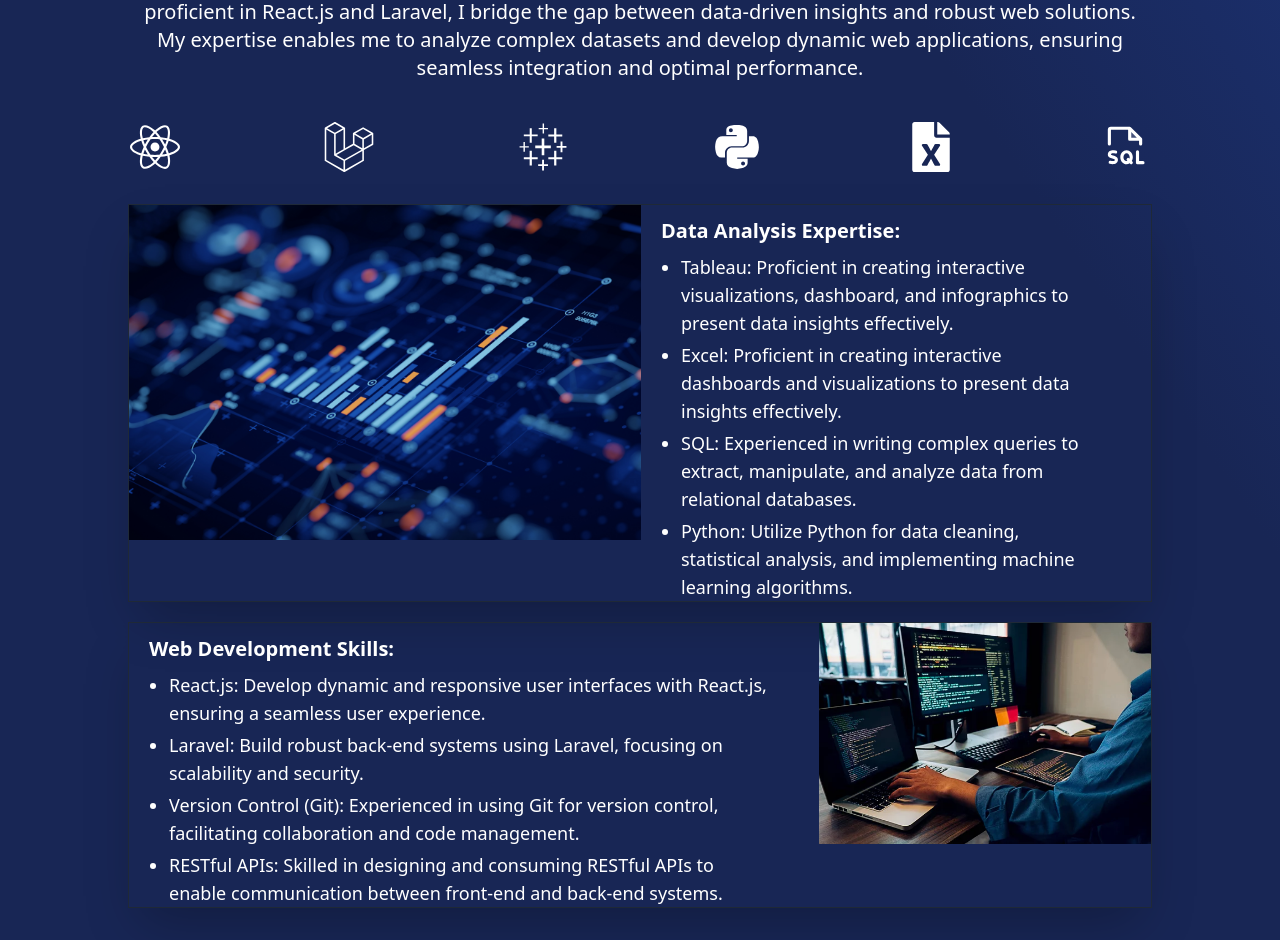
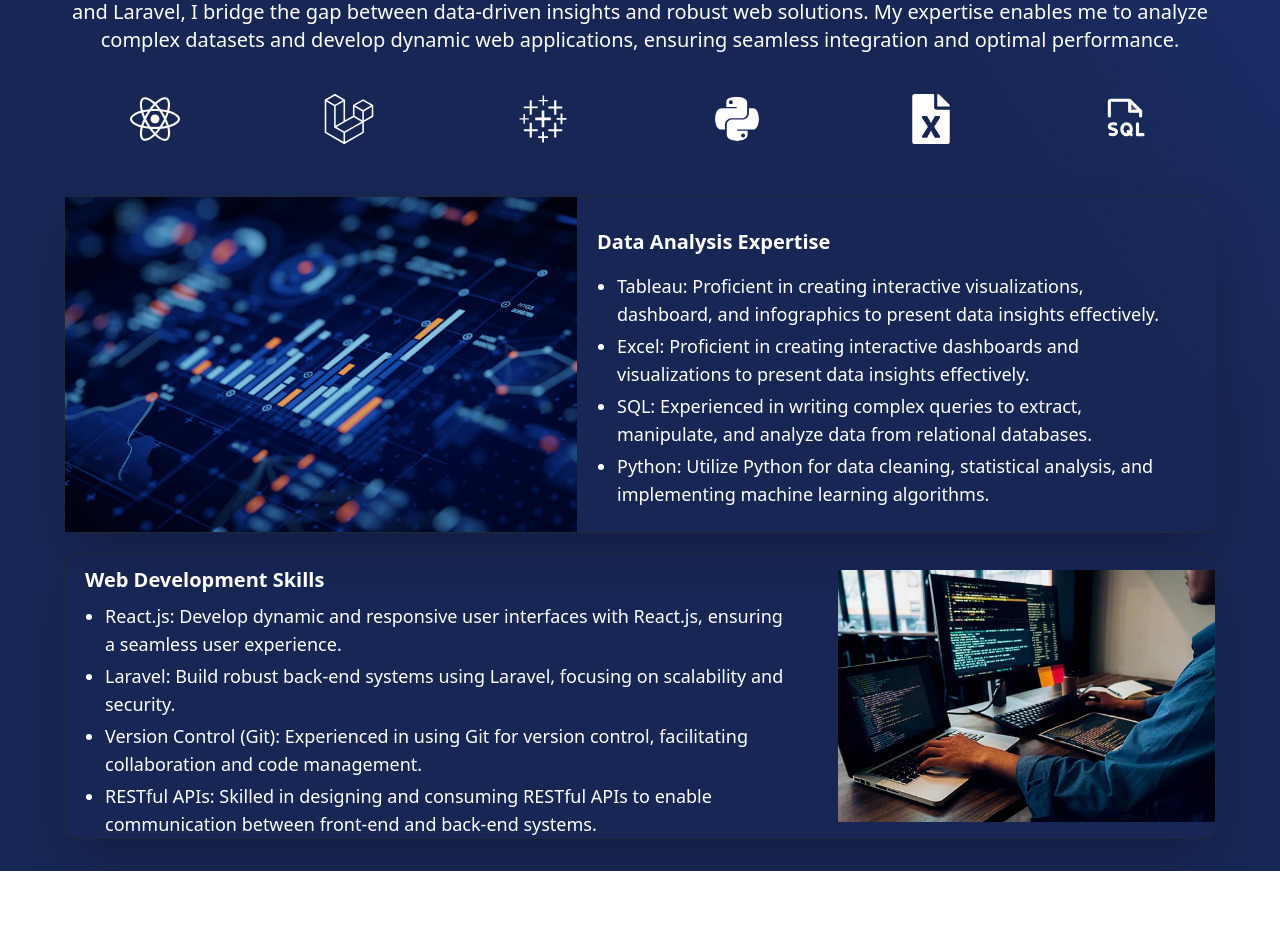
Before and after one commit to athallahdx/portofolio_web, a React (Vite) app: page / in a window 1280 px wide. Shown: the part 960-1900 px from the top of the page. After the commit the page ends 1831 px from the top, so only its background shows below. Built offline with nearby package versions, Linux system fonts and the light colour scheme.

Commit message:
About Me Responsive Update

```diff
--- a/src/components/AboutMe.jsx
+++ b/src/components/AboutMe.jsx
@@ -1,44 +1,51 @@
 import dev1 from "../assets/dev1.jpg";
 import data1 from "../assets/data1.png";
-import { FaReact, FaLaravel, FaPython, FaFileExcel } from 'react-icons/fa';
 import { motion } from 'framer-motion';
-import { IoLogoTableau } from 'react-icons/io5';
-import { PiFileSqlDuotone } from 'react-icons/pi';
 import { useEffect, useState } from "react";
+import TechStackLogos from "./TechStackLogos";
 
   const AboutMe = () => {
     const [isDataAnalystVisible, setIsDataAnalystVisible] = useState(false);
     const [isWebDevVisible, setIsWebDevVisible] = useState(false);
-
+    const [isMobile, setIsMobile] = useState(window.innerWidth < 768); // Initial state
 
     useEffect(() => {
+        const handleResize = () => {
+            setIsMobile(window.innerWidth < 768);
+        };
+
         const handleScroll = () => {
-            const dataAnalystElement = document.getElementById('slide-right');
-            const webDevElement = document.getElementById('slide-left');
+            if (isMobile) return; // Disable effect on mobile
+
+            const dataAnalystElement = document.getElementById("slide-right");
+            const webDevElement = document.getElementById("slide-left");
 
             if (dataAnalystElement) {
                 const rect = dataAnalystElement.getBoundingClientRect();
-                const isVisible = rect.top <= window.innerHeight * 0.9 && rect.bottom >= 0;
-                setIsDataAnalystVisible(isVisible);
+                setIsDataAnalystVisible(rect.top <= window.innerHeight * 0.9 && rect.bottom >= 0);
             }
 
             if (webDevElement) {
                 const rect = webDevElement.getBoundingClientRect();
-                const isVisible = rect.top <= window.innerHeight * 0.9 && rect.bottom >= 0;
-                setIsWebDevVisible(isVisible);
+                setIsWebDevVisible(rect.top <= window.innerHeight * 0.9 && rect.bottom >= 0);
             }
         };
 
-        window.addEventListener('scroll', handleScroll);
-        handleScroll(); // Trigger once on mount
-        return () => window.removeEventListener('scroll', handleScroll);
-    }, []);
+        window.addEventListener("resize", handleResize);
+        if (!isMobile) window.addEventListener("scroll", handleScroll);
+
+        if (!isMobile) handleScroll();
+
+        return () => {
+            window.removeEventListener("resize", handleResize);
+            window.removeEventListener("scroll", handleScroll);
+        };
+    }, [isMobile]);
 
     return (
         <>
-            <div className="About-Me w-screen mt-12 shadow-lg pb-8">
-                <div className="text-left justify-items-center text-white">
-                    <div className="flex flex-col lg:max-w-[80vw]">
+            <div className="About-Me lg:max-w-screen mt-6 lg:mt-12 shadow-lg pb-8">
+                <div className="flex text-left flex-col justify-center text-white items-center lg:max-w-[100vw]">
 
                     <motion.div
                         initial={{ opacity: 0, y: 50 }}
@@ -47,72 +54,31 @@ const AboutMe = () => {
                         className="aboutme place-items-center pb-5"
                     >
                         <div className="border-container text-center border-b-2">
-                                <p className="text-6xl font-bold pb-1"><span>About</span> <span className="text-amber-500">Me</span></p>
+                            <p className="text-3xl lg:text-6xl font-bold pb-1"><span>About</span> <span className="text-amber-500">Me</span></p>
                         </div>
-                            <p className="text-xl 2xl:text-2xl  text-center mt-4">
+                        <p className="max-w-[93vw] lg:text-xl 2xl:text-2xl  text-center mt-4">
                             As a Junior Data Analyst specializing in Tableau, Excel, SQL, and Python, and a Full-Stack Web Developer proficient in React.js and Laravel, I bridge the gap between data-driven insights and robust web solutions. My expertise enables me to analyze complex datasets and develop dynamic web applications, ensuring seamless integration and optimal performance.
                         </p>
                     </motion.div>
 
-                        <div className="logos flex space-x-36 mt-5 mb-8 justify-center">
-                            <motion.div
-                                initial={{ opacity: 0, y: 50 }}
-                                whileInView={{ opacity: 1, y: 0 }}
-                                transition={{ duration: 0.5 }}
-                            >
-                                <FaReact size={50} />
-                            </motion.div>
-                            <motion.div
-                                initial={{ opacity: 0, y: 50 }}
-                                whileInView={{ opacity: 1, y: 0 }}
-                                transition={{ duration: 0.5, delay: 0.1 }}
-                            >
-                                <FaLaravel size={50} />
-                            </motion.div>
-                            <motion.div
-                                initial={{ opacity: 0, y: 50 }}
-                                whileInView={{ opacity: 1, y: 0 }}
-                                transition={{ duration: 0.5, delay: 0.2 }}
-                            >
-                                <IoLogoTableau size={50} />
-                            </motion.div>
-                            <motion.div
-                                initial={{ opacity: 0, y: 50 }}
-                                whileInView={{ opacity: 1, y: 0 }}
-                                transition={{ duration: 0.5, delay: 0.3 }}
-                            >
-                                <FaPython size={50} />
-                            </motion.div>
-                            <motion.div
-                                initial={{ opacity: 0, y: 50 }}
-                                whileInView={{ opacity: 1, y: 0 }}
-                                transition={{ duration: 0.5, delay: 0.4 }}
-                            >
-                                <FaFileExcel size={50} />
-                            </motion.div>
-                            <motion.div
-                                initial={{ opacity: 0, y: 50 }}
-                                whileInView={{ opacity: 1, y: 0 }}
-                                transition={{ duration: 0.5, delay: 0.5 }}
-                            >
-                                <PiFileSqlDuotone size={50} />
-                            </motion.div>
+                    <div className="logos flex space-x-8 lg:space-x-36 mt-5 mb-8 justify-center">
+                        <TechStackLogos isMobile={isMobile}/>
                     </div>
-
 
                     {/* Data Analyst Section - Slide from Right */}
                     <div
                         id="slide-right"
-                            className={`dataanalyst flex justify-center shadow-2xl border border-gray-800 transition-transform duration-700 ease-out ${
-                                isDataAnalystVisible ? 'translate-x-0 opacity-100' : 'translate-x-[100vw] opacity-0'
+                        className={`dataanalystw-fit rounded-xl md:mt-5 flex flex-col items-center lg:flex-row h-auto justify-center shadow-2xl border border-gray-800 max-w-[90vw] transition-transform duration-700 ease-out ${
+                            isDataAnalystVisible ? 'lg:translate-x-0 lg:opacity-100' : 'lg:translate-x-[100vw] lg:opacity-0'
                         }`}
                     >
-                            <div className="picture1 max-w-lg">
-                                <img src={data1} alt="" />
+                        <div className="picture1 w-full lg:w-auto lg:max-w-lg">
+                            <img src={data1} className="h-[25vh] w-full rounded-t-xl lg:rounded-none lg:h-full lg:w-auto" alt="" />
                         </div>
-                            <div className="desc1 ms-5 pe-12">
-                                <p className="text-xl font-semibold mt-3 mb-2">Data Analysis Expertise:</p>
-                                <ul className="list-disc list-outside text-lg space-y-1 pl-5">
+                        <div className="desc1 ms-5 pb-5 md:pb-0 pe-4 lg:pe-12">
+                            <p className="text-lg md:text-xl py-2 text-center lg:text-left font-semibold lg:mb-2">Data Analysis Expertise</p>
+
+                            <ul className="list-disc list-outside text-base md:text-lg space-y-1 pl-5">
                                 <li> <span className="font-medium">Tableau: </span> Proficient in creating interactive visualizations, dashboard, and infographics to present data insights effectively.</li>
                                 <li> <span className="font-medium">Excel: </span> Proficient in creating interactive dashboards and visualizations to present data insights effectively.</li>
                                 <li> <span className="font-medium">SQL: </span> Experienced in writing complex queries to extract, manipulate, and analyze data from relational databases.</li>
@@ -124,22 +90,22 @@ const AboutMe = () => {
                     {/* Web Development Section - Slide from Left */}
                     <div
                         id="slide-left"
-                            className={`webdev mt-5 flex h-auto justify-center shadow-2xl border border-gray-800 transition-transform duration-700 ease-out ${
-                                isWebDevVisible ? 'translate-x-0 opacity-100' : '-translate-x-[100vw] opacity-0'
+                        className={`webdev w-fit rounded-xl mt-5 flex flex-col-reverse items-center lg:flex-row h-auto justify-center shadow-2xl border border-gray-800 max-w-[90vw] transition-transform duration-700 ease-out ${
+                            isWebDevVisible ? 'lg:translate-x-0 lg:opacity-100' : 'lg:-translate-x-[100vw] lg:opacity-0'
                         }`}
                     >
-                            <div className="desc1 ms-5 pe-12">
-                                <p className="text-xl font-semibold mt-3 mb-2">Web Development Skills:</p>
-                                <ul className="list-disc list-outside text-lg space-y-1 pl-5">
+                        <div className="desc1 ms-5 pb-5 md:pb-0 pe-4 lg:pe-12">
+                            <p className="text-lg md:text-xl text-center lg:text-left font-semibold mt-3 mb-2">Web Development Skills</p>
+
+                            <ul className="list-disc list-outside text-base md:text-lg space-y-1 pl-5">
                                 <li><span className="font-medium">React.js: </span> Develop dynamic and responsive user interfaces with React.js, ensuring a seamless user experience.</li>
                                 <li><span className="font-medium">Laravel: </span> Build robust back-end systems using Laravel, focusing on scalability and security.</li>
                                 <li><span className="font-medium">Version Control (Git): </span> Experienced in using Git for version control, facilitating collaboration and code management.</li>
                                 <li><span className="font-medium">RESTful APIs: </span> Skilled in designing and consuming RESTful APIs to enable communication between front-end and back-end systems.</li>
                             </ul>
                         </div>
-                            <div className="picture1 max-w-lg">
-                                <img src={dev1} alt="" />
-                            </div>
+                        <div className="picture1 w-full lg:w-auto lg:max-w-lg">
+                            <img src={dev1} className="h-[25vh] w-full rounded-t-xl lg:rounded-none lg:h-full lg:w-auto" alt="" />
                         </div>
                     </div>
                 </div>
--- a/src/components/NavBar.jsx
+++ b/src/components/NavBar.jsx
@@ -26,10 +26,9 @@ const NavLinks = () => (
 export default function NavBar() {
   const [isScrolled, setIsScrolled] = useState(false);
   const [isMenuOpen, setIsMenuOpen] = useState(false);
-  const [isMobile, setIsMobile] = useState(false); // Initialize as false to avoid SSR issues
+  const [isMobile, setIsMobile] = useState(false);
 
   useEffect(() => {
-    // Set initial isMobile value on mount
     setIsMobile(window.innerWidth < 768);
 
     const handleResize = () => {
@@ -54,9 +53,14 @@ export default function NavBar() {
     return isScrolled ? "fixed w-full top-0 mx-auto transition-all duration-300 bg-blue-950 shadow-lg bg-opacity-80 backdrop-blur-md border-b border-gray-600 z-50" : "fixed w-full top-0 mx-auto transition-all duration-300 md:bg-transparent border-b border-gray-600 z-50";
   };
 
+  const getNavBarClass = () => {
+    if(!isMobile) return "navbar flex justify-between items-center py-4 md:py-6 text-lg leading-7 font-semibold text-slate-700 dark:text-slate-200" ;
+    return isMenuOpen ? "navbar flex justify-between items-center border-b border-gray-600 py-4 md:py-6 text-lg leading-7 font-semibold text-slate-700 dark:text-slate-200" : "navbar flex justify-between items-center py-4 md:py-6 text-lg leading-7 font-semibold text-slate-700 dark:text-slate-200";
+  };
+
   return (
     <header className={getHeaderClass()}>
-      <nav className="navbar flex justify-between items-center py-4 md:py-6 text-lg leading-7 font-semibold text-slate-700 dark:text-slate-200" role="navigation" aria-label="Main Navigation">
+      <nav className={getNavBarClass()} role="navigation" aria-label="Main Navigation">
         <div className="logo ms-5 md:ms-24">
           <h1 className="text-2xl md:text-3xl font-bold">AthallahTS</h1>
         </div>
@@ -70,7 +74,7 @@ export default function NavBar() {
         </div>
       </nav>
       {isMenuOpen && (
-        <div className="md:hidden flex flex-col space-y-4 font-normal text-white items-center basis-full flex-wrap pb-3">
+        <div className="md:hidden flex flex-col space-y-4 font-normal text-white items-center basis-full flex-wrap pb-3 pt-3">
           <NavLinks />
         </div>
       )}
--- a/src/components/Profile.jsx
+++ b/src/components/Profile.jsx
@@ -10,7 +10,7 @@ export default function Profile() {
     initial={{ opacity: 0, y: 50 }}
     whileInView={{ opacity: 1, y: 0 }}
     transition={{ duration: 1.5 }}
-    className={`h-screen w-screen flex flex-col-reverse mt-0 justify-center lg:flex-row md:justify-evenly items-center lg:space-x-[5vw] 2xl:space-x-[17vw] md:pt-14 shadow-lg md:pb-8`}
+    className={`min-h-screen max-h-screen w-screen flex flex-col-reverse mt-0 justify-center lg:flex-row md:justify-evenly items-center lg:space-x-[5vw] 2xl:space-x-[17vw] md:pt-14 shadow-lg md:pb-8`}
   >
     <div className="Text-Description text-center lg:text-left lg:mt-20 2xl:mt-28 text-white font-bold flex flex-col justify-center">
       <p className="text-2xl lg:text-4xl pb-1 md:pb-3">Hello, It&apos;s Me</p>
--- /dev/null
+++ b/src/components/TechStackLogos.jsx
@@ -0,0 +1,37 @@
+import PropTypes from 'prop-types'; // Import PropTypes
+import { FaReact, FaLaravel, FaPython, FaFileExcel } from 'react-icons/fa';
+import { IoLogoTableau } from 'react-icons/io5';
+import { PiFileSqlDuotone } from 'react-icons/pi';
+import { motion } from 'framer-motion';
+
+const TechStackLogos = ({ isMobile }) => {
+    return (
+      <>
+        <motion.div initial={{ opacity: 0, y: 50 }} whileInView={{ opacity: 1, y: 0 }} transition={{ duration: 0.5 }}>
+          <FaReact size={isMobile ? 30 : 50} />
+        </motion.div>
+        <motion.div initial={{ opacity: 0, y: 50 }} whileInView={{ opacity: 1, y: 0 }} transition={{ duration: 0.5, delay: 0.1 }}>
+          <FaLaravel size={isMobile ? 30 : 50} />
+        </motion.div>
+        <motion.div initial={{ opacity: 0, y: 50 }} whileInView={{ opacity: 1, y: 0 }} transition={{ duration: 0.5, delay: 0.2 }}>
+          <IoLogoTableau size={isMobile ? 30 : 50} />
+        </motion.div>
+        <motion.div initial={{ opacity: 0, y: 50 }} whileInView={{ opacity: 1, y: 0 }} transition={{ duration: 0.5, delay: 0.3 }}>
+          <FaPython size={isMobile ? 30 : 50} />
+        </motion.div>
+        <motion.div initial={{ opacity: 0, y: 50 }} whileInView={{ opacity: 1, y: 0 }} transition={{ duration: 0.5, delay: 0.4 }}>
+          <FaFileExcel size={isMobile ? 30 : 50} />
+        </motion.div>
+        <motion.div initial={{ opacity: 0, y: 50 }} whileInView={{ opacity: 1, y: 0 }} transition={{ duration: 0.5, delay: 0.5 }}>
+          <PiFileSqlDuotone size={isMobile ? 30 : 50} />
+        </motion.div>
+      </>
+    );
+};
+
+// Add prop types validation
+TechStackLogos.propTypes = {
+  isMobile: PropTypes.bool.isRequired,
+};
+
+export default TechStackLogos;
```
Lines whose indentation alone changed are shown as unchanged.
